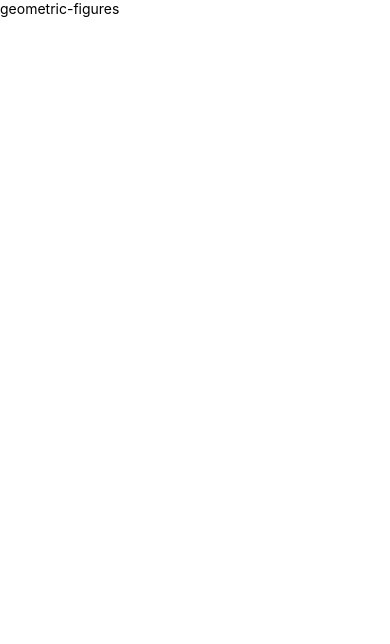
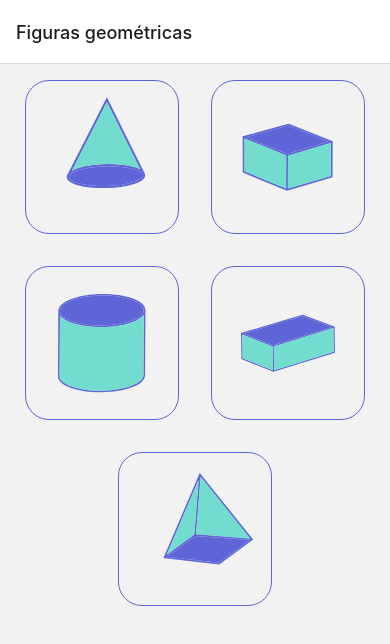
Before and after one commit to gustavoharff/shapes, a React Native app: screen /Home in a window 390 px wide. Shown: the top 644 px of the page. Built offline with nearby package versions, Linux system fonts and the light colour scheme.

Commit message:
feat: Add figures list

```diff
--- a/App.tsx
+++ b/App.tsx
@@ -1,10 +1,12 @@
+import { NavigationContainer } from '@react-navigation/native'
 import * as React from 'react'
-import { Text, View } from 'react-native'
+
+import { HomeStack } from './src/navigation/home.stack'
 
 export default function App() {
   return (
-    <View>
-      <Text>geometric-figures</Text>
-    </View>
+    <NavigationContainer>
+      <HomeStack />
+    </NavigationContainer>
   )
 }
--- a/package.json
+++ b/package.json
@@ -10,8 +10,12 @@
     "lint": "eslint . --ext .js,.jsx,.ts,.tsx"
   },
   "dependencies": {
+    "@react-navigation/native": "^6.0.11",
+    "@react-navigation/native-stack": "^6.7.0",
     "react": "18.0.0",
     "react-native": "0.69.2",
+    "react-native-safe-area-context": "^4.3.1",
+    "react-native-screens": "^3.15.0",
     "react-native-svg": "^12.4.0"
   },
   "devDependencies": {
--- /dev/null
+++ b/src/navigation/home.stack.tsx
@@ -0,0 +1,20 @@
+import { createNativeStackNavigator } from '@react-navigation/native-stack'
+import * as React from 'react'
+
+import { Home } from '../screens'
+
+const Stack = createNativeStackNavigator()
+
+export function HomeStack() {
+  return (
+    <Stack.Navigator>
+      <Stack.Screen
+        name="Home"
+        component={Home}
+        options={{
+          title: 'Figuras geométricas'
+        }}
+      />
+    </Stack.Navigator>
+  )
+}
--- /dev/null
+++ b/src/screens/home.tsx
@@ -0,0 +1,12 @@
+import * as React from 'react'
+import { View } from 'react-native'
+
+import { FiguresList } from '../ui'
+
+export function Home() {
+  return (
+    <View>
+      <FiguresList />
+    </View>
+  )
+}
--- /dev/null
+++ b/src/screens/index.ts
@@ -0,0 +1 @@
+export { Home } from './home'
--- /dev/null
+++ b/src/ui/figures-list.tsx
@@ -0,0 +1,45 @@
+import * as React from 'react'
+import { ScrollView, StyleSheet, View } from 'react-native'
+
+import { Cone } from './figures/cone'
+import { Cube } from './figures/cube'
+import { Cylinder } from './figures/cylinder'
+import { Parallelepiped } from './figures/parallelepiped'
+import { Pyramid } from './figures/pyramid'
+
+const list = [
+  { title: 'Cone', component: Cone },
+  { title: 'Cubo', component: Cube },
+  { title: 'Cilindro', component: Cylinder },
+  { title: 'Paralelepipedo', component: Parallelepiped },
+  { title: 'Piramide', component: Pyramid }
+]
+
+export function FiguresList() {
+  return (
+    <ScrollView>
+      <View style={styles.list}>
+        {list.map(({ title, component: Figure }) => (
+          <View key={title} style={styles.figure}>
+            <Figure size={120} />
+          </View>
+        ))}
+      </View>
+    </ScrollView>
+  )
+}
+
+const styles = StyleSheet.create({
+  list: {
+    flexDirection: 'row',
+    flexWrap: 'wrap',
+    justifyContent: 'center'
+  },
+  figure: {
+    padding: 16,
+    margin: 16,
+    borderWidth: 1.5,
+    borderRadius: 24,
+    borderColor: '#5E66D7'
+  }
+})
--- a/src/ui/index.ts
+++ b/src/ui/index.ts
@@ -3,3 +3,4 @@ export { Cube } from './figures/cube'
 export { Cone } from './figures/cone'
 export { Cylinder } from './figures/cylinder'
 export { Pyramid } from './figures/pyramid'
+export { FiguresList } from './figures-list'
```
Also changed, not shown: 3 other files (tests, documents, lock files or other folders).
